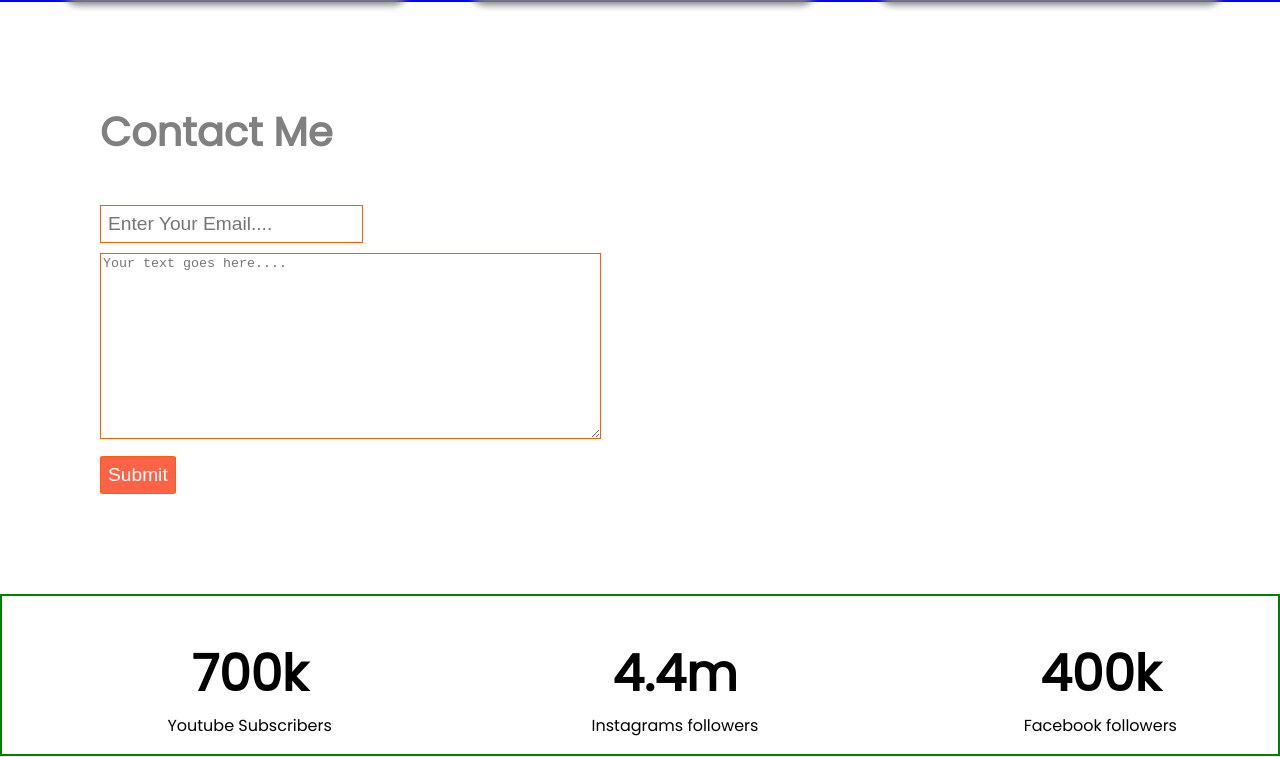
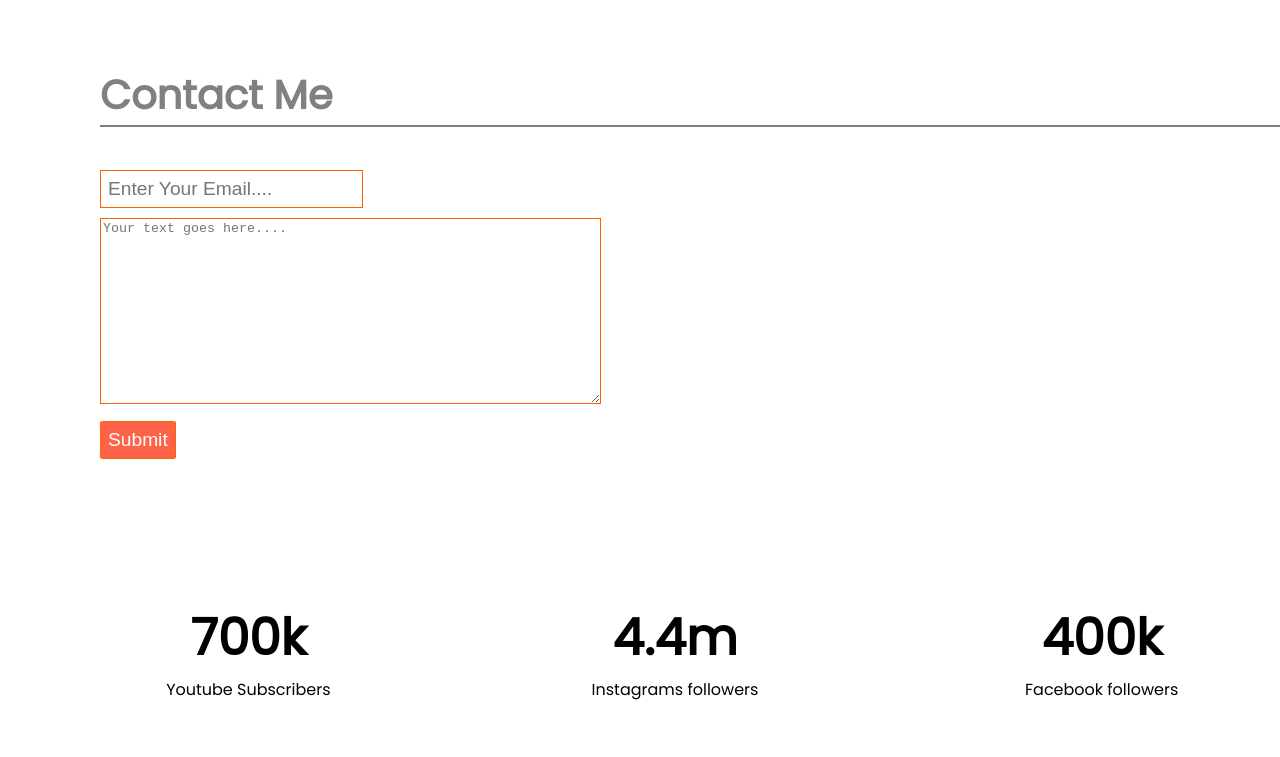
Before and after one commit to tawhid885/food-village, a plain HTML site: page index.html in a window 1280 px wide. Shown: the part 2575-3332 px from the top of the page. Drawn offline with Linux system fonts and the light colour scheme.

Commit message:
comment fixed

```diff
--- a/style.css
+++ b/style.css
@@ -126,7 +126,7 @@ h3{
 /* -------------CSS for Recipies--------------------- */
 .my-recipes{
     margin-bottom: 100px;
-    border: 2px solid blue;
+    /* border: 2px solid blue; */
 }
 .recipie{
     margin-left: 200px;
@@ -151,10 +151,13 @@ h3{
     text-align: justify;
     margin: 12px;
 }
-/* ---------------CSS for Social-------------------- */
+/* ---------------CSS for Comment-------------------- */
 .comment{
     margin-bottom: 100px;
     margin-left: 100px;
+}
+.comment h2{
+    border-bottom: 2px solid gray;
 }
 .comment label{
     font-size: 1.2em;
@@ -182,7 +185,7 @@ h3{
 
 /* --------------CSS for Social----------------- */
 .social{
-    border: 2px solid green;
+    /* border: 2px solid green; */
     margin-bottom: 100px;
 }
 .social .social-item{
```
